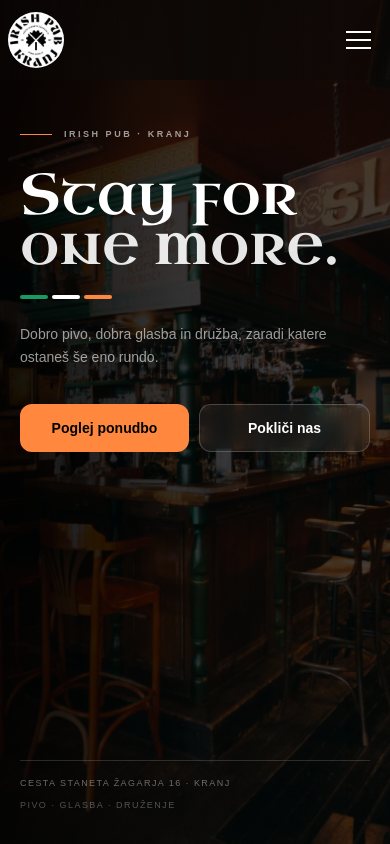
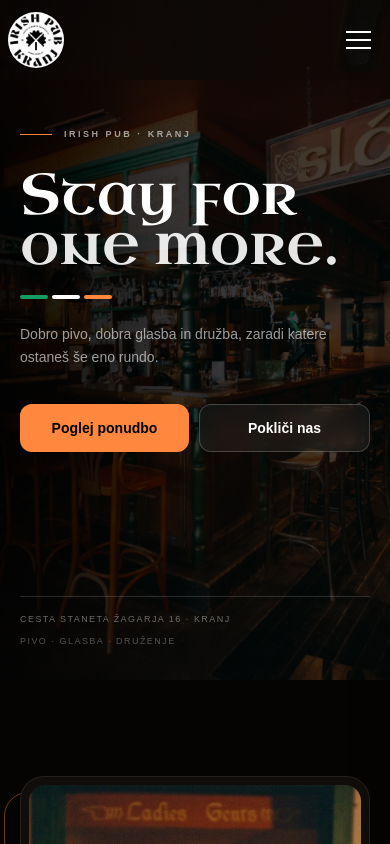
Before and after one commit to sunnycc17/irish-pub, a Next.js app: page / in a window 390 px wide. Shown: the top 844 px of the page. Built offline with nearby package versions, Linux system fonts and the light colour scheme.

Commit message:
edits on hero

```diff
--- a/components/Hero.tsx
+++ b/components/Hero.tsx
@@ -10,7 +10,7 @@ export default function Hero() {
   return (
     <section
       id="home"
-      className="relative min-h-[100dvh] overflow-hidden bg-black"
+      className="relative min-h-[680px] overflow-hidden bg-black sm:min-h-[750px] lg:min-h-screen"
     >
       {/* Background */}
       <Image
@@ -27,11 +27,9 @@ export default function Hero() {
       <div className="absolute inset-0 bg-gradient-to-r from-black/80 via-black/45 to-black/30" />
 
       {/* Main content */}
-      <div className="relative z-10 mx-auto flex min-h-[100dvh] w-full max-w-7xl flex-col px-5 pt-32 pb-8 sm:px-8 sm:pt-36 sm:pb-10 lg:px-16 lg:justify-center lg:pt-16 lg:pb-24">
-
+      <div className="relative z-10 mx-auto flex min-h-[680px] w-full max-w-7xl flex-col px-5 pt-32 pb-8 sm:min-h-[750px] sm:px-8 sm:pt-36 sm:pb-10 lg:min-h-screen lg:justify-center lg:px-16 lg:pt-16 lg:pb-24">
         {/* Hero copy */}
         <div className="max-w-5xl lg:-mt-4">
-
           {/* Eyebrow */}
           <div className="mb-7 flex items-center gap-3 sm:mb-8 sm:gap-4">
             <span className="h-px w-8 bg-irish-orange sm:w-12" />
@@ -64,7 +62,7 @@ export default function Hero() {
           </p>
 
           {/* CTAs */}
-          <div className="mt-9 flex flex-row flex-wrap gap-2.5 sm:mt-9 sm:gap-4">
+          <div className="mt-9 flex flex-row flex-wrap gap-2.5 sm:gap-4">
             <a
               href="#ponudba"
               className="flex min-h-12 flex-1 items-center justify-center rounded-xl bg-irish-orange px-2 py-3 text-sm font-bold text-black transition-all duration-300 hover:brightness-110 sm:flex-none sm:px-9 sm:py-4"
@@ -82,7 +80,7 @@ export default function Hero() {
         </div>
 
         {/* Mobile information */}
-        <div className="mt-auto pt-16 sm:pt-20 lg:hidden">
+        <div className="mt-auto pt-16 lg:hidden">
           <div className="border-t border-white/15 pt-4">
             <p className="text-[9px] uppercase tracking-[0.16em] text-white/40 sm:text-[10px] sm:tracking-[0.18em]">
               Cesta Staneta Žagarja 16 · Kranj
```
